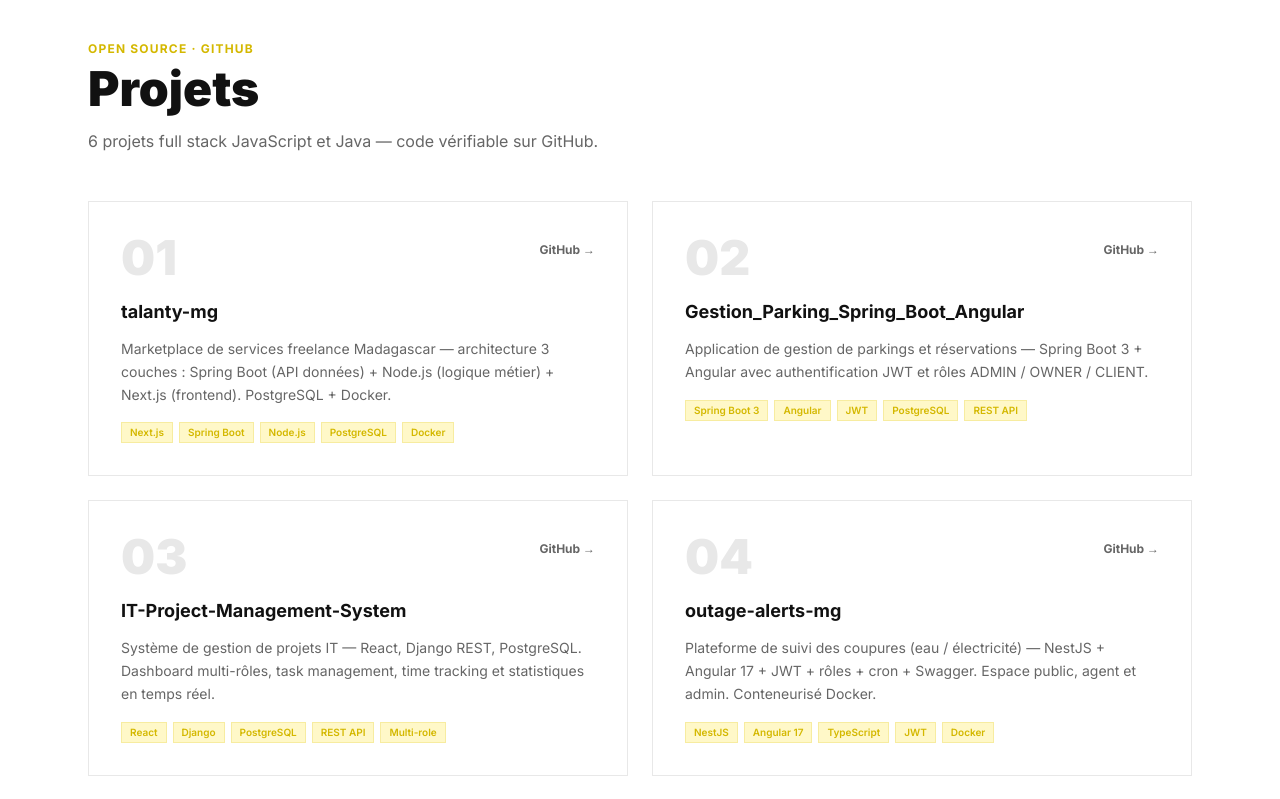
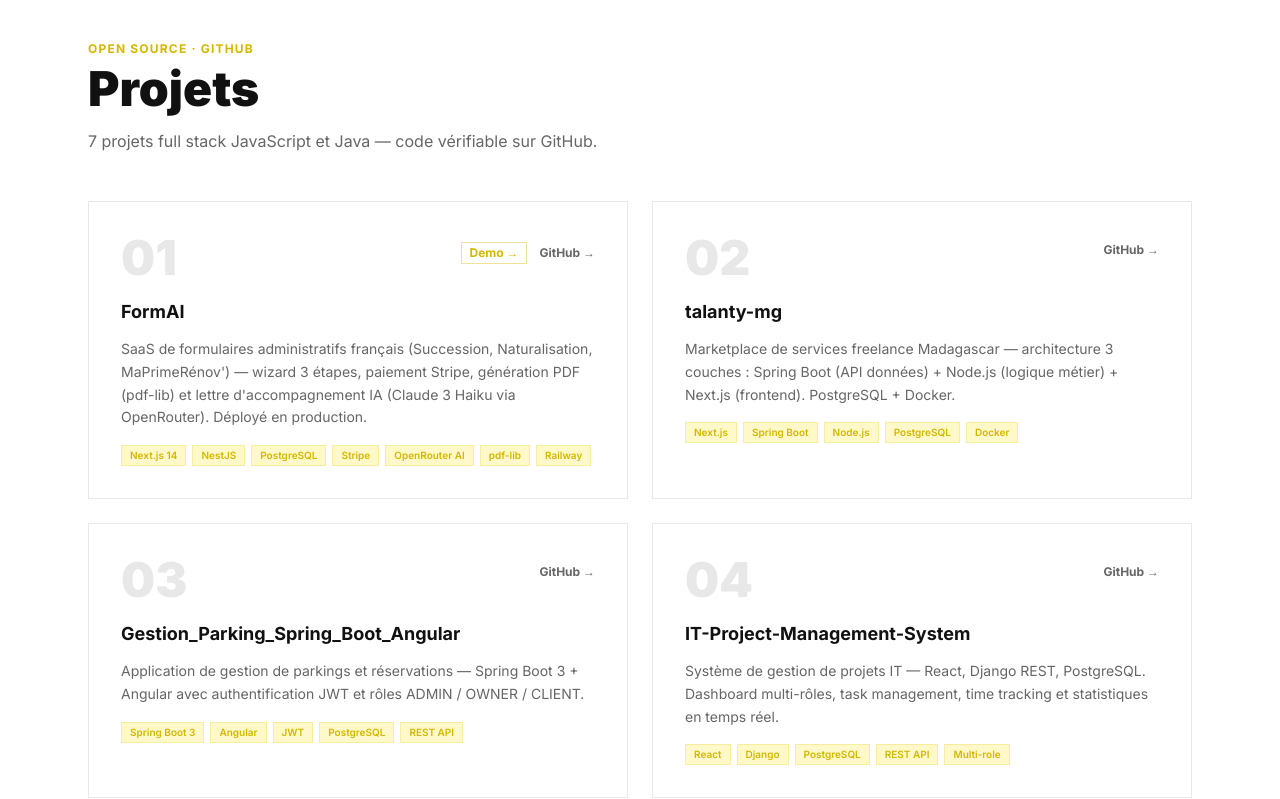
Before and after one commit to Bayane-max219/portfolio-webjs, a Next.js app: page / in a window 1280 px wide. Shown: the part 1540-2339 px from the top of the page. Built offline with nearby package versions, Linux system fonts and the light colour scheme.

Commit message:
feat: add FormAI project with live demo + GitHub links

```diff
--- a/app/page.tsx
+++ b/app/page.tsx
@@ -17,41 +17,49 @@ const stack = [
 const projets = [
   {
     num: "01",
+    name: "FormAI",
+    desc: "SaaS de formulaires administratifs français (Succession, Naturalisation, MaPrimeRénov') — wizard 3 étapes, paiement Stripe, génération PDF (pdf-lib) et lettre d'accompagnement IA (Claude 3 Haiku via OpenRouter). Déployé en production.",
+    tags: ["Next.js 14", "NestJS", "PostgreSQL", "Stripe", "OpenRouter AI", "pdf-lib", "Railway"],
+    href: "https://github.com/Bayane-max219/formai",
+    demo: "https://formai-flax.vercel.app",
+  },
+  {
+    num: "02",
     name: "talanty-mg",
     desc: "Marketplace de services freelance Madagascar — architecture 3 couches : Spring Boot (API données) + Node.js (logique métier) + Next.js (frontend). PostgreSQL + Docker.",
     tags: ["Next.js", "Spring Boot", "Node.js", "PostgreSQL", "Docker"],
     href: "https://github.com/Bayane-max219/talanty-mg",
   },
   {
-    num: "02",
+    num: "03",
     name: "Gestion_Parking_Spring_Boot_Angular",
     desc: "Application de gestion de parkings et réservations — Spring Boot 3 + Angular avec authentification JWT et rôles ADMIN / OWNER / CLIENT.",
     tags: ["Spring Boot 3", "Angular", "JWT", "PostgreSQL", "REST API"],
     href: "https://github.com/Bayane-max219/Gestion_Parking_Spring_Boot_-_Angular",
   },
   {
-    num: "03",
+    num: "04",
     name: "IT-Project-Management-System",
     desc: "Système de gestion de projets IT — React, Django REST, PostgreSQL. Dashboard multi-rôles, task management, time tracking et statistiques en temps réel.",
     tags: ["React", "Django", "PostgreSQL", "REST API", "Multi-role"],
     href: "https://github.com/Bayane-max219/IT-Project-Management-System",
   },
   {
-    num: "04",
+    num: "05",
     name: "outage-alerts-mg",
     desc: "Plateforme de suivi des coupures (eau / électricité) — NestJS + Angular 17 + JWT + rôles + cron + Swagger. Espace public, agent et admin. Conteneurisé Docker.",
     tags: ["NestJS", "Angular 17", "TypeScript", "JWT", "Docker"],
     href: "https://github.com/Bayane-max219/outage-alerts-mg",
   },
   {
-    num: "05",
+    num: "06",
     name: "Gestion-universitaire-ERP",
     desc: "Mini-ERP de gestion universitaire — Java EE, JPA, JSF. Gestion des étudiants, cours, inscriptions et notes avec interfaces d'administration complètes.",
     tags: ["Java EE", "JPA", "JSF", "ERP", "Hibernate"],
     href: "https://github.com/Bayane-max219/Gestion-universitaire-ERP",
   },
   {
-    num: "06",
+    num: "07",
     name: "Alerte-Communautaire-Cyclone",
     desc: "Application d'alerte cyclone et sécurité communautaire — Express + Angular 21 + MySQL + Socket.IO temps réel. Rôles contributeur / modérateur / admin, JWT.",
     tags: ["Express", "Angular 21", "Socket.IO", "MySQL", "JWT"],
@@ -269,24 +277,40 @@ export default function Page() {
           Projets
         </h2>
         <p className="text-ink-muted mb-12 max-w-2xl">
-          6 projets full stack JavaScript et Java — code vérifiable sur GitHub.
+          7 projets full stack JavaScript et Java — code vérifiable sur GitHub.
         </p>
         <div className="grid md:grid-cols-2 gap-6">
           {projets.map((p) => (
-            <a
+            <div
               key={p.num}
-              href={p.href}
-              target="_blank"
-              rel="noopener noreferrer"
               className="project-card group block"
             >
               <div className="flex items-start justify-between mb-4">
                 <span className="text-5xl font-black text-surface-border group-hover:text-yellow-vivid transition-colors duration-200 leading-none">
                   {p.num}
                 </span>
-                <span className="text-xs font-bold text-ink-muted mt-2 group-hover:text-yellow-dark transition-colors">
-                  GitHub →
-                </span>
+                <div className="flex items-center gap-3 mt-2">
+                  {p.demo && (
+                    <a
+                      href={p.demo}
+                      target="_blank"
+                      rel="noopener noreferrer"
+                      onClick={(e) => e.stopPropagation()}
+                      className="text-xs font-bold text-yellow-dark border border-yellow-dark/40 px-2 py-0.5 hover:bg-yellow-soft/60 transition-colors"
+                    >
+                      Demo →
+                    </a>
+                  )}
+                  <a
+                    href={p.href}
+                    target="_blank"
+                    rel="noopener noreferrer"
+                    onClick={(e) => e.stopPropagation()}
+                    className="text-xs font-bold text-ink-muted hover:text-yellow-dark transition-colors"
+                  >
+                    GitHub →
+                  </a>
+                </div>
               </div>
               <h3 className="font-bold text-lg text-ink mb-3 group-hover:text-yellow-dark transition-colors duration-200 break-all">
                 {p.name}
@@ -304,7 +328,7 @@ export default function Page() {
                   </span>
                 ))}
               </div>
-            </a>
+            </div>
           ))}
         </div>
       </section>
```
